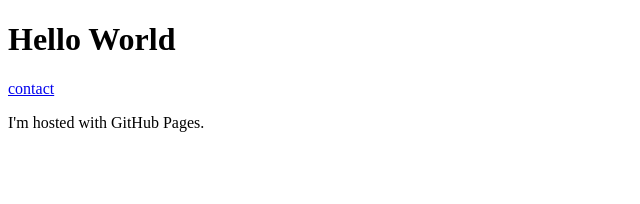
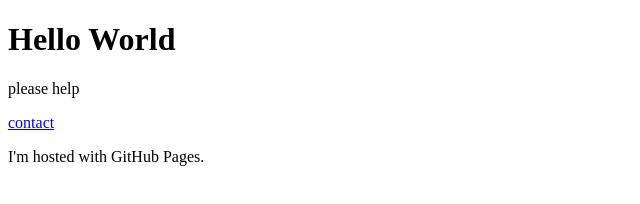
Before and after one commit to Joran14/joran14.github.io, a plain HTML site: page index.html in a window 1280 px wide. Shown: the whole page, without its empty margins (0-640 px from the left). Drawn offline with Linux system fonts and the light colour scheme.

Commit message:
Update index.html

```diff
--- a/index.html
+++ b/index.html
@@ -2,6 +2,7 @@
 <html>
 <body>
 <h1>Hello World</h1>
+<p>please help</p>
 <a href="/contact.html">contact</a>
 <p>I'm hosted with GitHub Pages.</p>
 </body>
```
